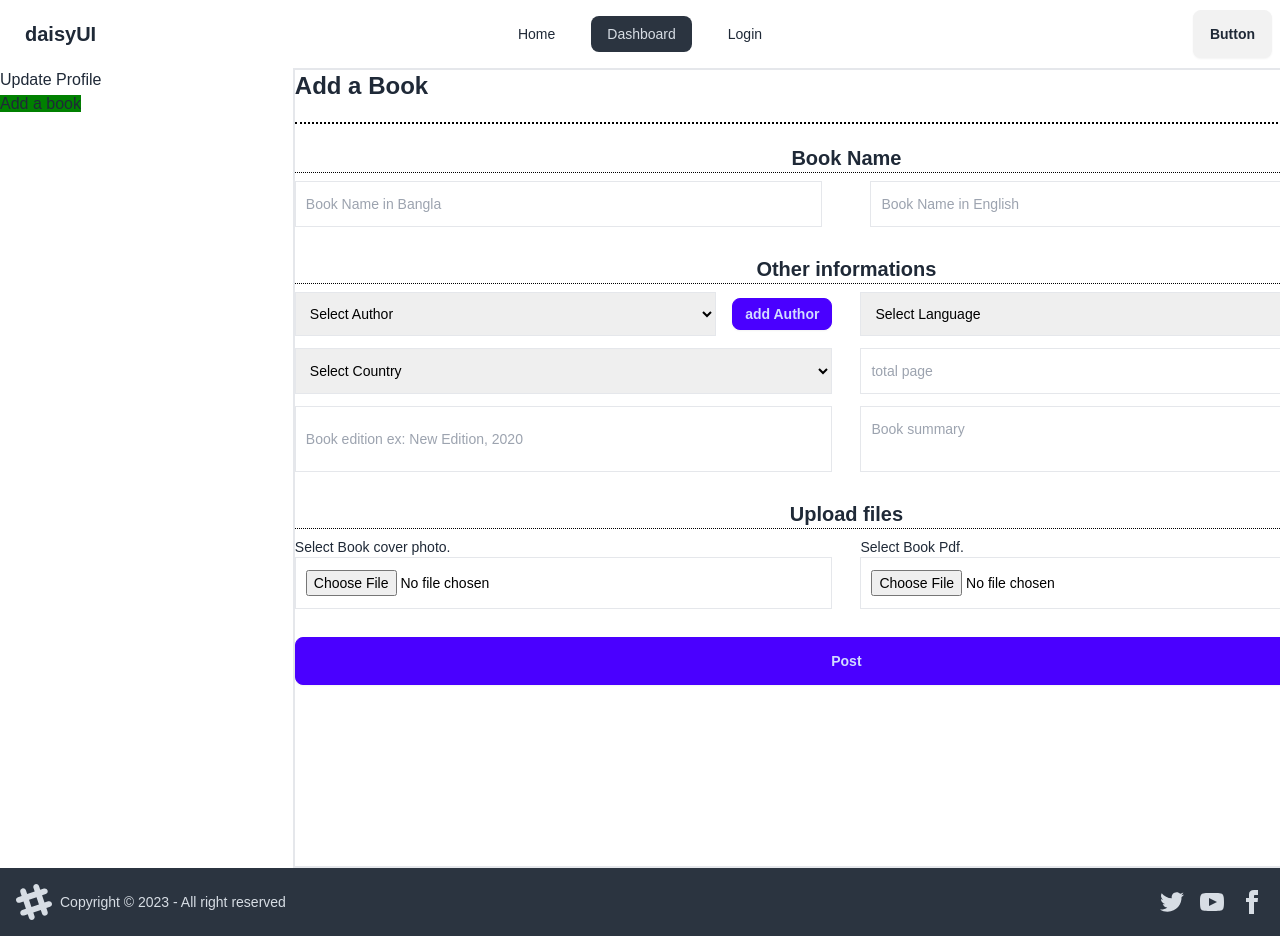
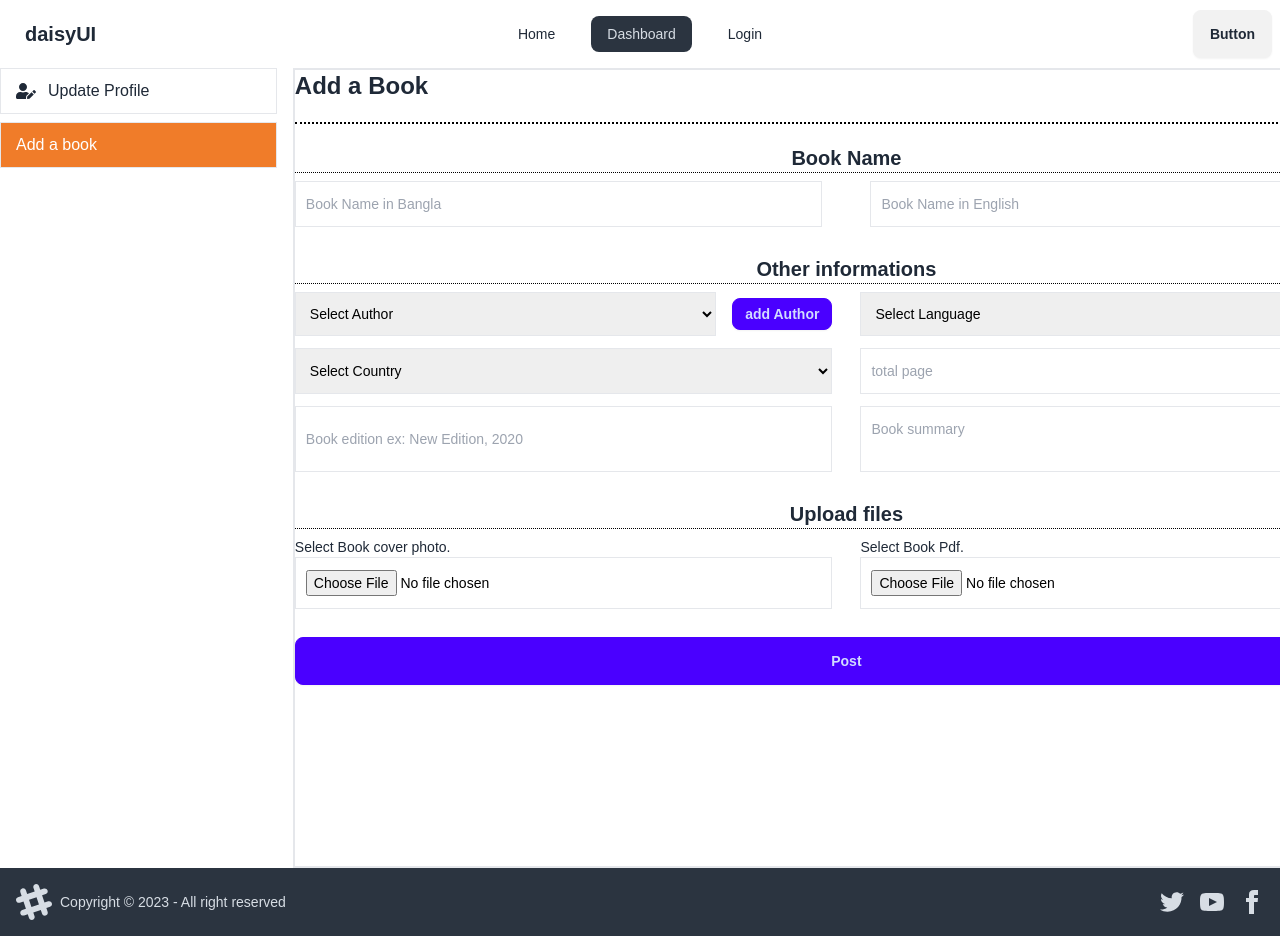
Before and after one commit to Saiful10400/Public-Library-frontEnd, a React (Vite) app: page /User_dashboard/Add_a_book in a window 1280 px wide. Shown: the top 936 px of the page. Built offline with nearby package versions, Linux system fonts and the light colour scheme.

Commit message:
minor change on book adding page.

```diff
--- a/package.json
+++ b/package.json
@@ -15,6 +15,7 @@
     "pdfjs-dist": "^3.4.120",
     "react": "^18.2.0",
     "react-dom": "^18.2.0",
+    "react-icons": "^4.12.0",
     "react-pdf": "^7.6.0",
     "react-router-dom": "^6.21.0"
   },
--- a/src/Components/Other/UserDashboard/UserDashboardRoot.jsx
+++ b/src/Components/Other/UserDashboard/UserDashboardRoot.jsx
@@ -1,14 +1,19 @@
 import { NavLink, Outlet } from "react-router-dom";
 import "./userDashboard.css"
+import { FaUserEdit } from "react-icons/fa";
+
+
+
+
 const UserDashboardRoot = () => {
   const li = (
     <>
 
       <li>
-        <NavLink to={"/User_dashboard/Update_profile"}>Update Profile</NavLink>
+        <NavLink className="border  w-full flex  gap-3 items-center py-[10px] px-[15px] " to={"/User_dashboard/Update_profile"}><FaUserEdit className="text-xl" /> Update Profile</NavLink>
       </li>
       <li>
-        <NavLink to={"/User_dashboard/Add_a_book"}>Add a book</NavLink>
+        <NavLink className="border  w-full flex  gap-3 items-center py-[10px] px-[15px] " to={"/User_dashboard/Add_a_book"}>Add a book</NavLink>
       </li>
     </>
   );
@@ -17,7 +22,7 @@ const UserDashboardRoot = () => {
       <div>
         <div className="lg:flex gap-4">
           <div className="lg:w-[20%] ">
-            <ul>
+            <ul className="flex flex-col gap-2">
                 {li}
             </ul>
           </div>
--- a/src/Components/Other/UserDashboard/userDashboard.css
+++ b/src/Components/Other/UserDashboard/userDashboard.css
@@ -1,3 +1,4 @@
 .active{
-    background-color: green;
+    background-color: #f07c29;
+    color: white;
 }
```
Also changed, not shown: 1 other file (tests, documents, lock files or other folders).
